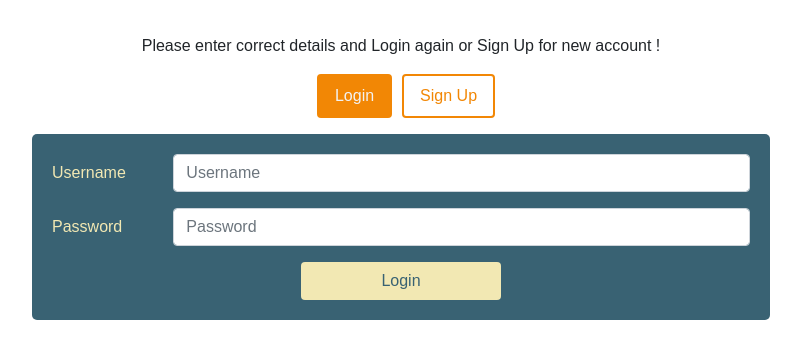
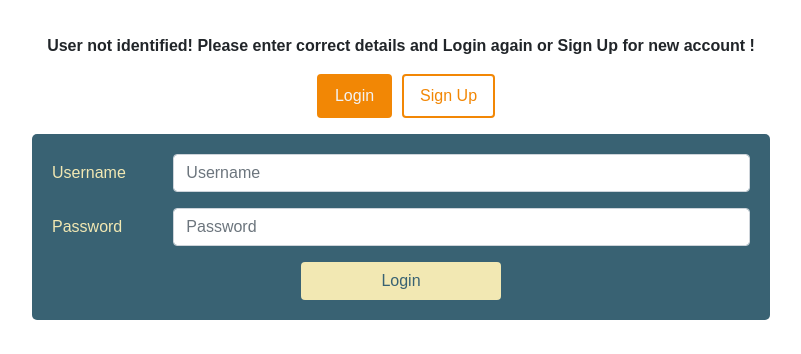
Before and after one commit to widifadi/eVivlio, a PHP site: page /redirection_page.php in a window 1280 px wide. Shown: the part 66-420 px from the top of the page, without its empty margins (239-1040 px from the left). Run offline with PHP 8.4, Linux system fonts and the light colour scheme.

Commit message:
created-login-failed-form

```diff
--- a/public/redirection_page.php
+++ b/public/redirection_page.php
@@ -3,7 +3,7 @@
 <div class="container " style="margin-top: 100px; margin-bottom: -100px; width: 100%;">
     <ul class="nav nav-pills mb-3 justify-content-center" id="pills-tab" role="tablist">
         <li class="nav-item" role="presentation">
-              <a>  Please enter correct details and Login again or Sign Up for new account ! </a>
+              <a> <b> User not identified!  Please enter correct details and Login again or Sign Up for new account !</b> </a>
         </li>
     </ul>
     </div>
```
